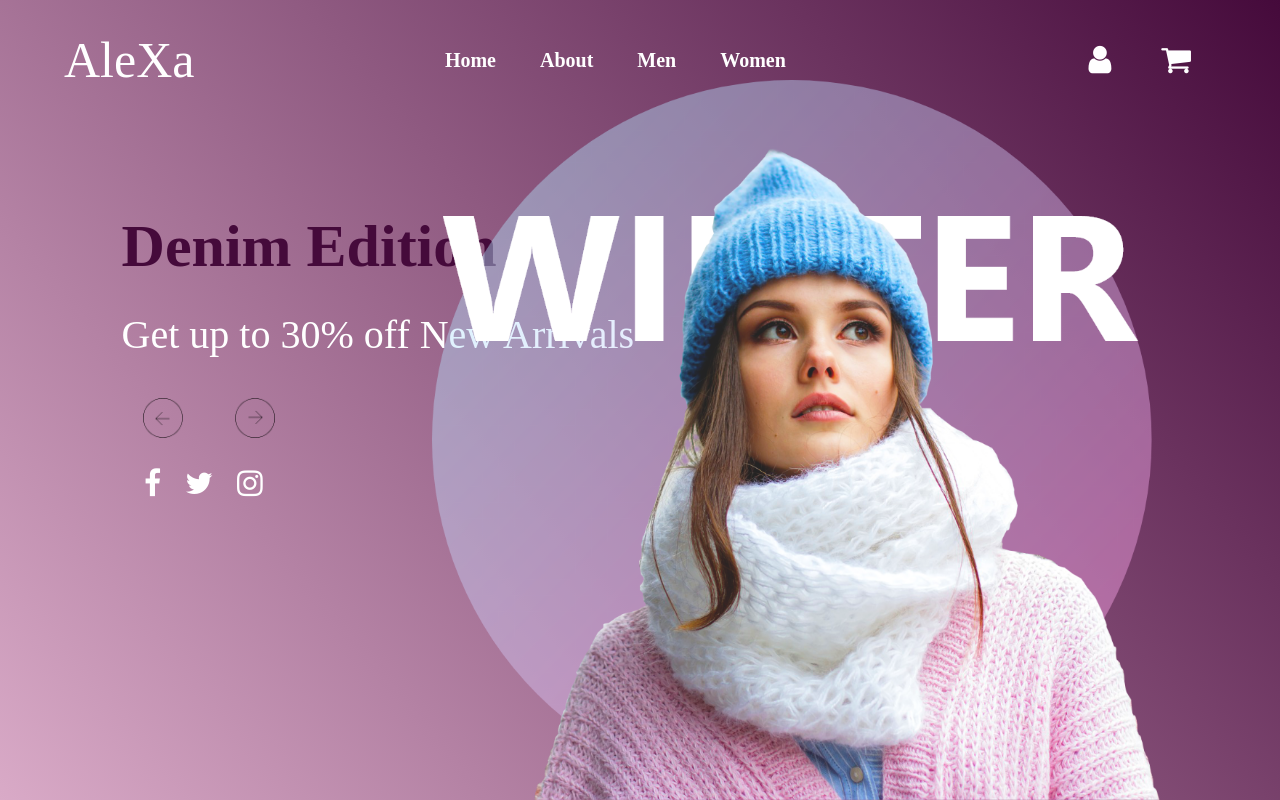
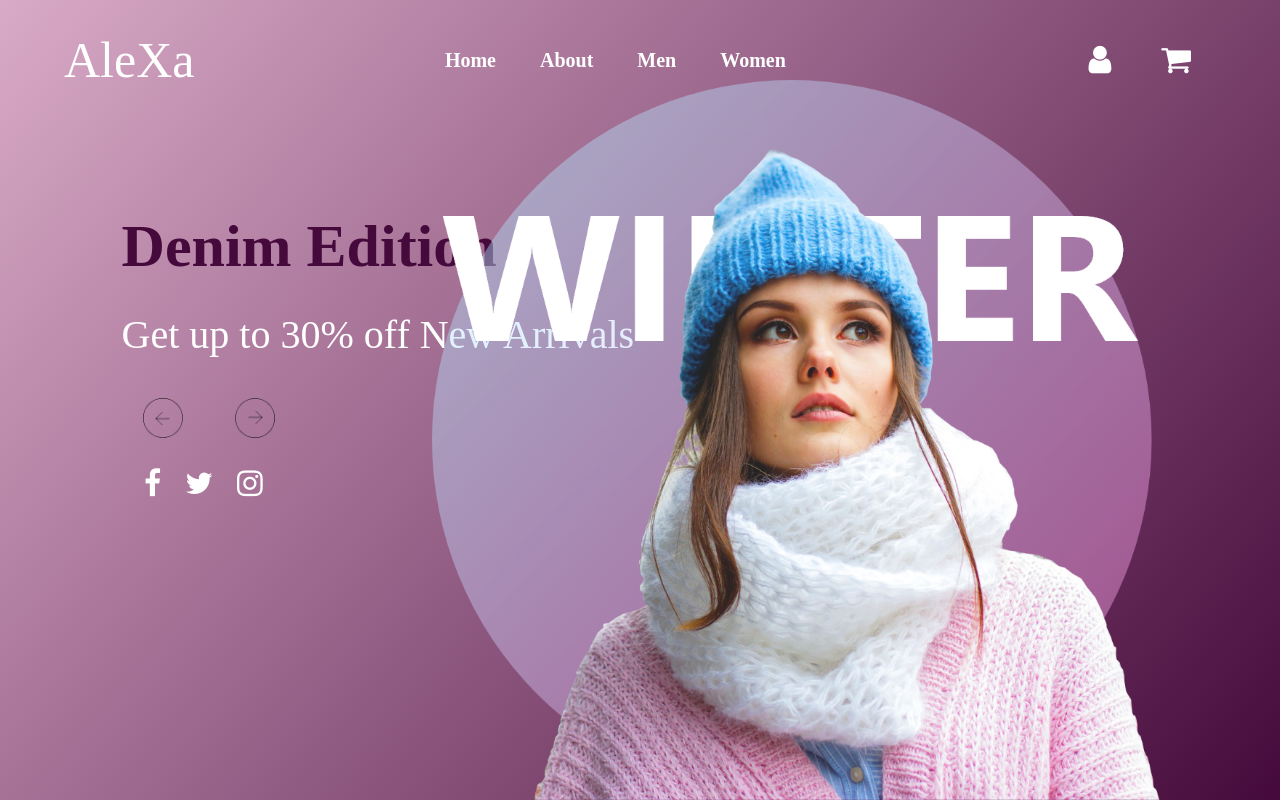
Before and after one commit to Annysah/alexa-website, a plain HTML site: page index.html in a window 1280 px wide. Drawn offline with Linux system fonts and the light colour scheme.

Commit message:
Update style.css

```diff
--- a/style.css
+++ b/style.css
@@ -6,8 +6,7 @@
 .wrapper {
     width: 100%;
     height: 100vh;
-    /*background-image: url("images/background.png");*/
-    background: linear-gradient(50deg, #d9aac7, #450a3b);
+    background: linear-gradient(130deg, #d9aac7, #450a3b);
     background-position: center;
     background-size: cover;
     position: relative;
@@ -104,12 +103,6 @@ nav ul li a {
     right: 120px;
 }
 
-/*.social {
-    position: absolute;
-    left: -80px;
-    bottom: 140px;
-}*/
-
 .social {
     margin: 30px 80px;
 }
```
